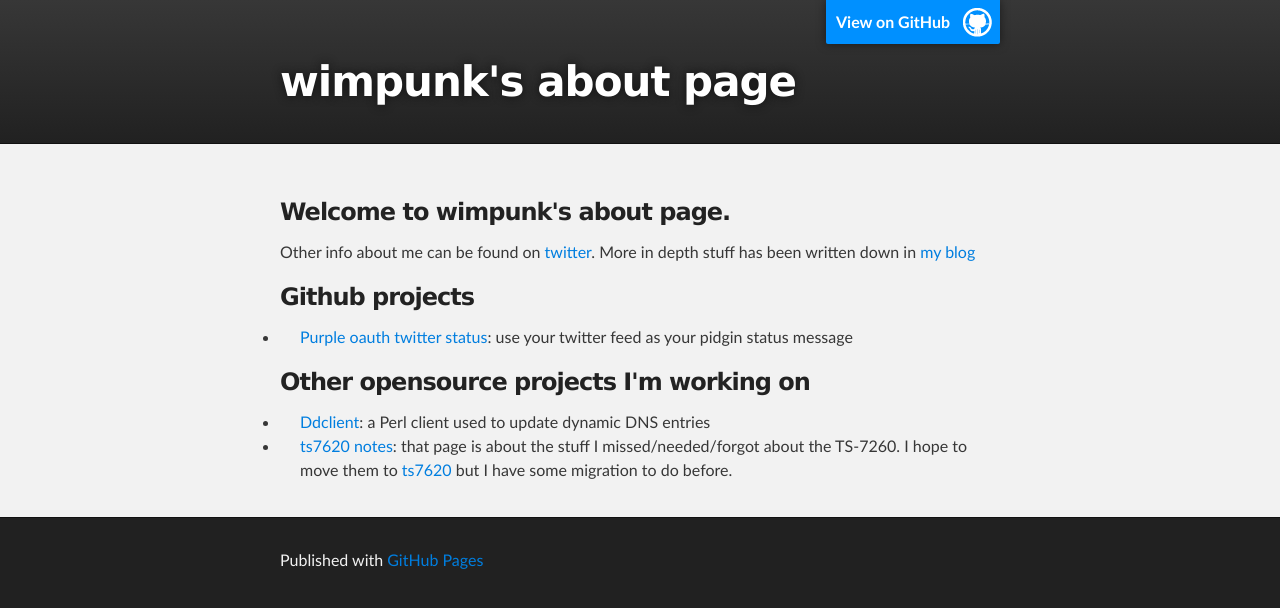
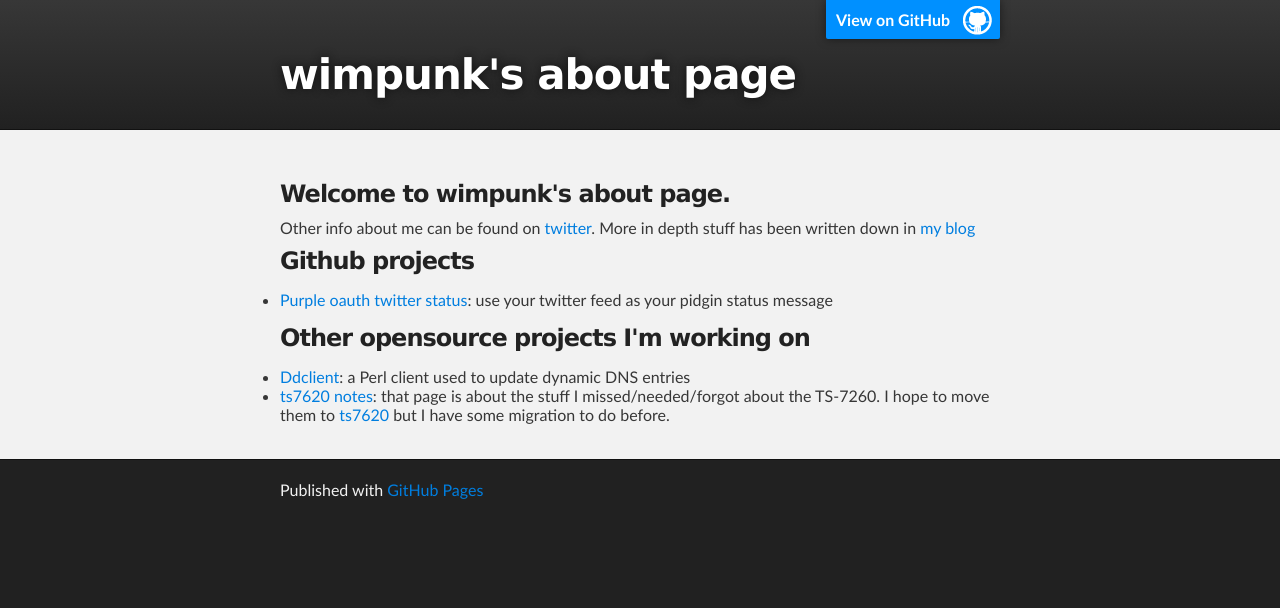
Before and after one commit to wimpunk/wimpunk.github.io, a Jekyll site: the page index.html, which Jekyll copies as it is, in a window 1280 px wide. Shown: the top 608 px of the page. Built offline with Jekyll 4.4.1, drawn with Linux system fonts in a browser that asks for light colours; Markdown is read by kramdown in place of the engine named in the settings.

Commit message:
css: tuning the stylesheet

```diff
--- a/stylesheets/stylesheet.css
+++ b/stylesheets/stylesheet.css
@@ -37,6 +37,7 @@
 
 ol, ul {
   list-style: none;
+  margin-left: initial;
 }
 
 blockquote, q {
@@ -61,7 +62,7 @@
   background: #212121;
   font-size: 16px;
   font-family: 'Myriad Pro', Calibri, Helvetica, Arial, sans-serif;
-  line-height: 1.5;
+  /* line-height: 1.5; */
   -webkit-font-smoothing: antialiased;
 }
 
@@ -76,6 +77,7 @@
 h1 {
   font-size: 36px;
   font-weight: 700;
+  /* margin: 10px 0 15px 0; */
 }
 
 h2 {
@@ -100,9 +102,11 @@
   font-size: 16px;
 }
 
+/*
 p {
   margin: 10px 0 15px 0;
 }
+*/
 
 footer p {
   color: #f2f2f2;
@@ -200,17 +204,19 @@
 }
 
 ul, ol, dl {
-  margin-bottom: 15px
+  margin-top: 15px;
+  margin-bottom: 15px;
 }
 
 ul li {
   list-style: disc;
-  padding-left: 20px;
+  /* padding-left: 20px; */
+  /* list-style-position: inside; */
 }
 
 ol li {
   list-style: decimal inside;
-  padding-left: 20px;
+  /* padding-left: 20px; */
 }
 
 dl dt {
```
